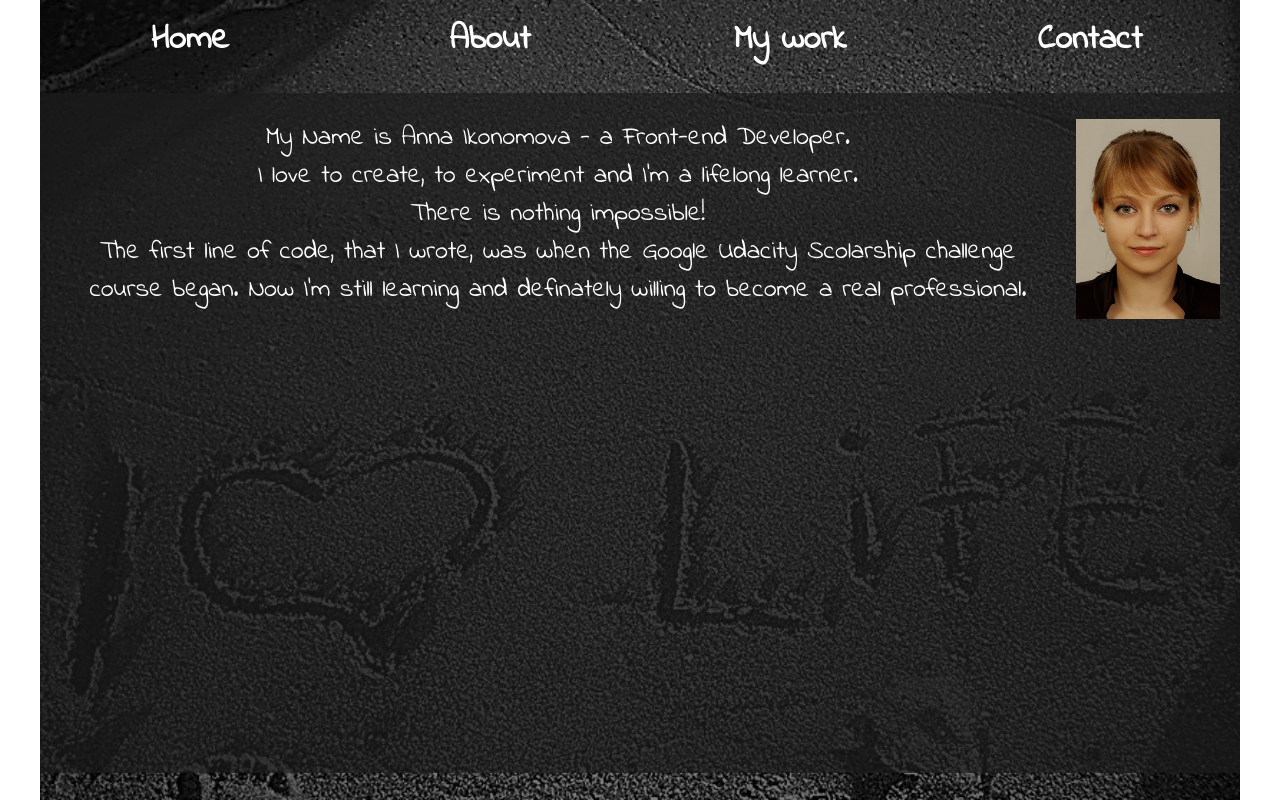
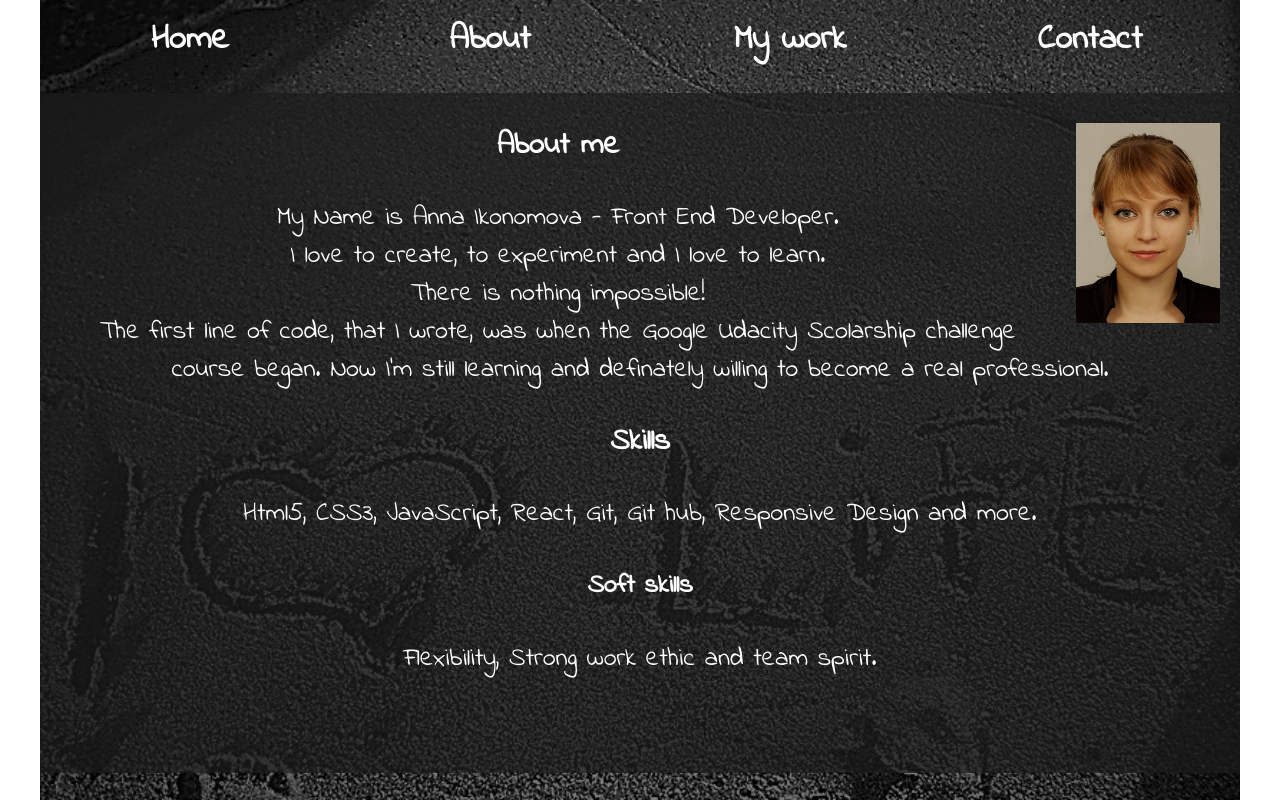
Before and after one commit to anikonomova/Portfolio, a React (Create React App) app: page /about in a window 1280 px wide. Built offline with nearby package versions, Linux system fonts and the light colour scheme.

Commit message:
Change text in About component

```diff
--- a/src/About.js
+++ b/src/About.js
@@ -7,12 +7,17 @@ class About extends Component {
     return (
       <div className="info">
       <img className='anna' src={anIko} alt='Anna Ikonomova'></img>
-      <p className='aboutMe'>My Name is Anna Ikonomova - a Front-end Developer.<br></br>
-      I love to create, to experiment and I'm a lifelong learner.<br></br>
+      <h3>About me</h3>
+      <p className='aboutMe'>My Name is Anna Ikonomova - Front End Developer.<br></br>
+      I love to create, to experiment and I love to learn.<br></br>
       There is nothing impossible!<br></br>
-  The first line of code, that I wrote, was when the Google Udacity Scolarship challenge <br></br>
-  course began. Now I'm still learning and definately willing to become a real professional.
+      The first line of code, that I wrote, was when the Google Udacity Scolarship challenge <br></br>
+      course began. Now I'm still learning and definately willing to become a real professional.
       </p>
+      <h3>Skills</h3>
+      <p> Html5, CSS3, JavaScript, React, Git, Git hub, Responsive Design and more.</p>
+      <h4>Soft skills</h4>
+      <p>Flexibility, Strong work ethic and team spirit.</p>
     </div>
 
     );
```
